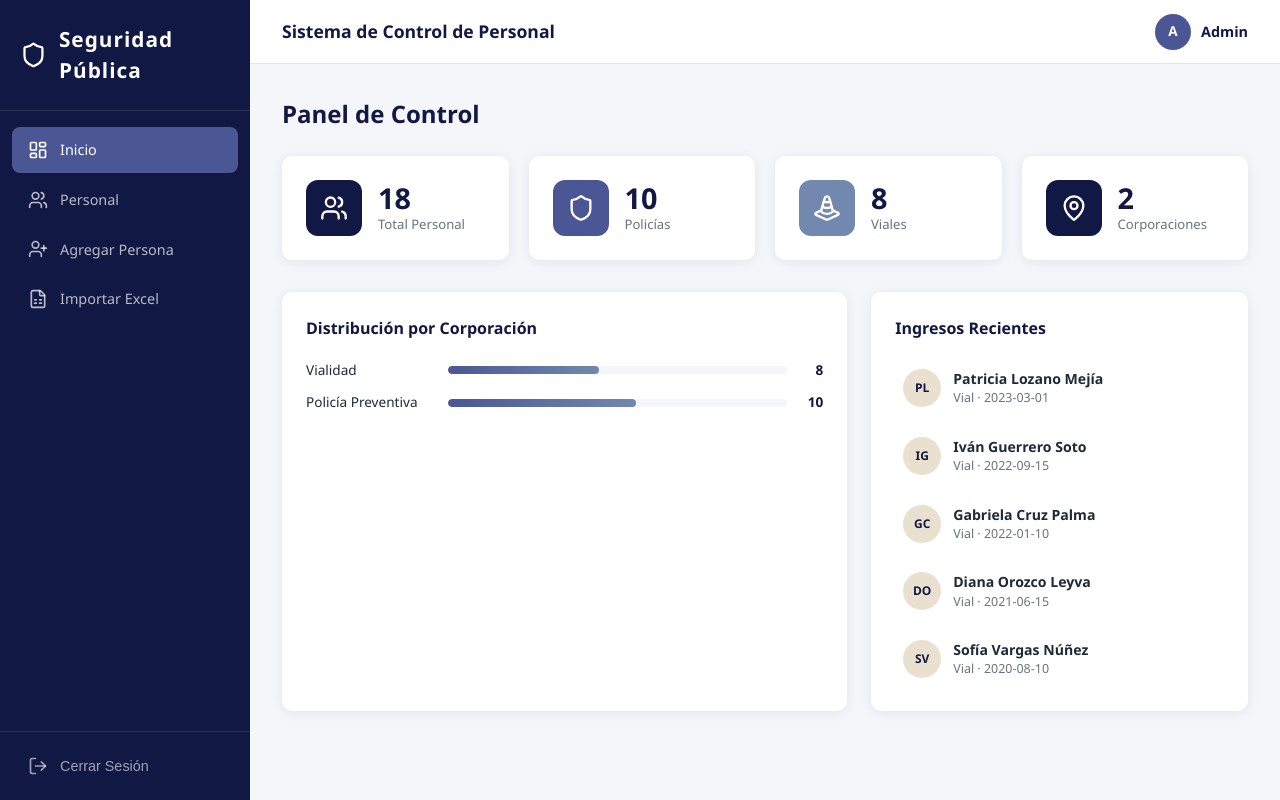
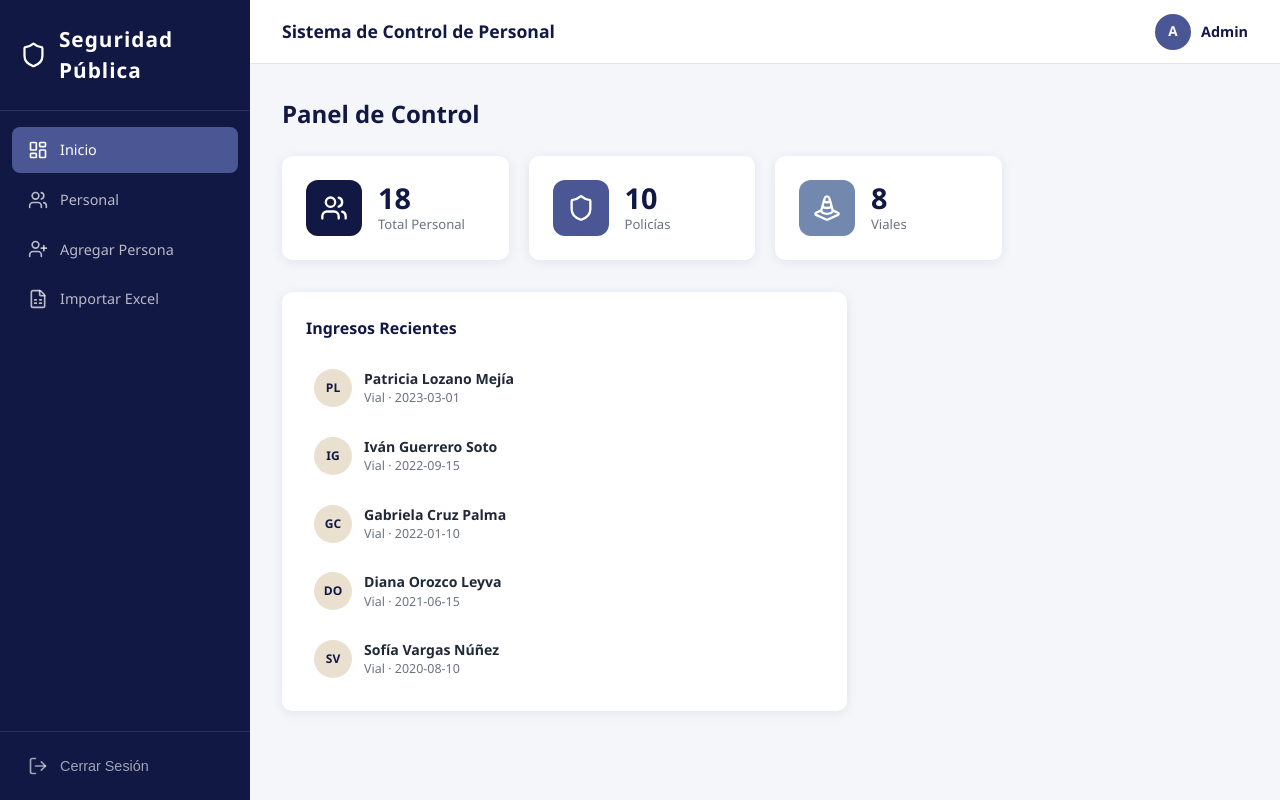
Before and after one commit to DiegoAragon13/Sistema_de_Control_policial, a React (Vite) app: page / in a window 1280 px wide. Both pictures are taken after typing "Sample", "Sample123" into the empty fields and a click on the button "Entrar". Built offline with nearby package versions, Linux system fonts and the light colour scheme.

Commit message:
Quitar tarjeta y sección de Corporaciones del dashboard

```diff
--- a/src/pages/Dashboard.jsx
+++ b/src/pages/Dashboard.jsx
@@ -1,14 +1,8 @@
-import { Users, Shield, TrafficCone, MapPin } from "lucide-react";
+import { Users, Shield, TrafficCone } from "lucide-react";
 
 function Dashboard({ personal }) {
   const totalPolicias = personal.filter((p) => p.categoria === "Policía").length;
   const totalViales = personal.filter((p) => p.categoria === "Vial").length;
-  const sectores = [...new Set(personal.map((p) => p.asignacion))];
-
-  const porSector = sectores.map((sector) => ({
-    sector,
-    total: personal.filter((p) => p.asignacion === sector).length,
-  }));
 
   return (
     <div className="dashboard">
@@ -41,35 +35,9 @@ function Dashboard({ personal }) {
             <span className="stat-label">Viales</span>
           </div>
         </div>
-        <div className="stat-card">
-          <div className="stat-icon" style={{ background: "#111844" }}>
-            <MapPin size={28} color="#fff" />
-          </div>
-          <div className="stat-info">
-            <span className="stat-number">{sectores.length}</span>
-            <span className="stat-label">Corporaciones</span>
-          </div>
-        </div>
       </div>
 
       <div className="dashboard-sections">
-        <div className="dashboard-card">
-          <h3>Distribución por Corporación</h3>
-          <div className="zone-list">
-            {porSector.map((item) => (
-              <div key={item.sector} className="zone-item">
-                <span className="zone-name">{item.sector}</span>
-                <div className="zone-bar-container">
-                  <div
-                    className="zone-bar"
-                    style={{ width: `${(item.total / personal.length) * 100}%` }}
-                  ></div>
-                </div>
-                <span className="zone-count">{item.total}</span>
-              </div>
-            ))}
-          </div>
-        </div>
         <div className="dashboard-card">
           <h3>Ingresos Recientes</h3>
           <div className="recent-list">
```
